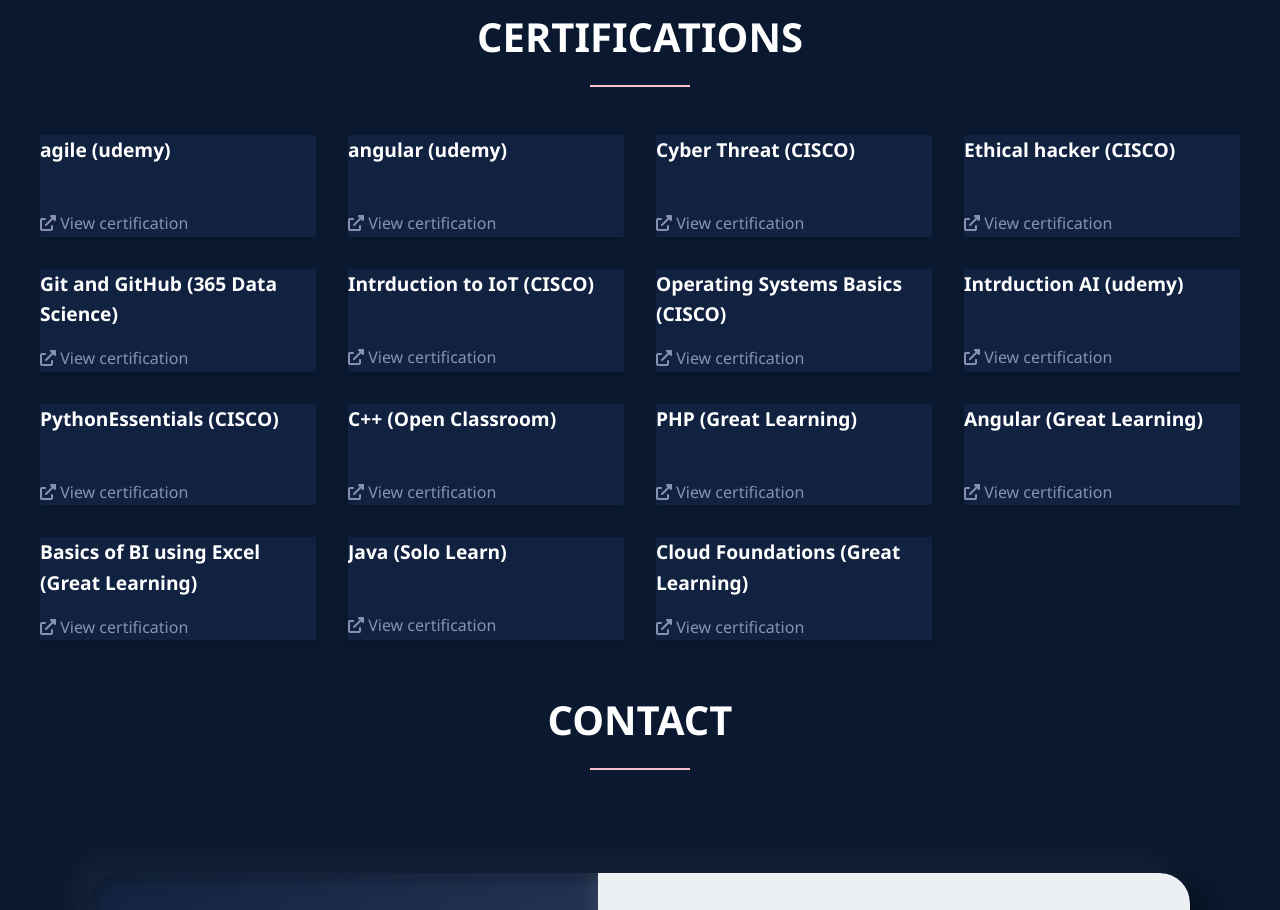
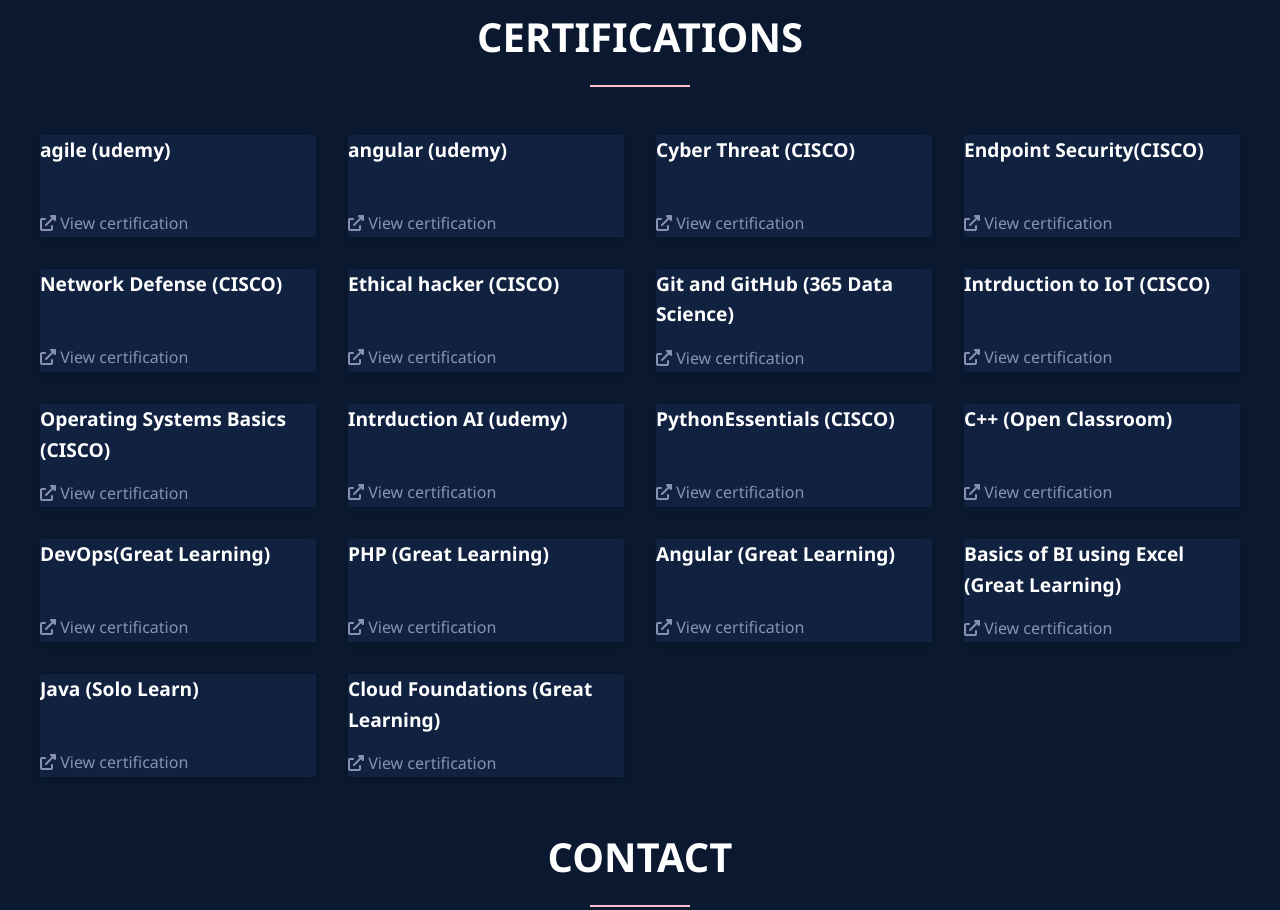
Before and after one commit to SALMAEZAHRAOUI/salmaEZAHRAOUI.github.io, a plain HTML site: page index.html in a window 1280 px wide. Shown: the part 3560-4470 px from the top of the page. Drawn offline with nearby package versions, Linux system fonts and the light colour scheme.

Commit message:
Update index.html

```diff
--- a/index.html
+++ b/index.html
@@ -174,6 +174,14 @@
                 <h3 class="project-title">Cyber Threat (CISCO)</h3>
                 <i class="fas fa-external-link-alt"></i> View certification
             </div>
+            <div class="project-card" data-image="pic\Endpoint Security.jpg">
+                <h3 class="project-title">Endpoint Security(CISCO)</h3>
+                <i class="fas fa-external-link-alt"></i> View certification
+            </div>
+            <div class="project-card" data-image="pic\Network Defense.jpg">
+                <h3 class="project-title">Network Defense (CISCO)</h3>
+                <i class="fas fa-external-link-alt"></i> View certification
+            </div>
             <div class="project-card" data-image="pic\ethicalhacker.jpg">
                 <h3 class="project-title">Ethical hacker (CISCO)</h3>
                 <i class="fas fa-external-link-alt"></i> View certification
@@ -200,6 +208,10 @@
             </div>
             <div class="project-card" data-image="pic/c++.jpeg">
                 <h3 class="project-title">C++ (Open Classroom)</h3>
+                <i class="fas fa-external-link-alt"></i> View certification
+            </div>
+            <div class="project-card" data-image="pic\devops.jpg" >
+                <h3 class="project-title"> DevOps(Great Learning)</h3>
                 <i class="fas fa-external-link-alt"></i> View certification
             </div>
             <div class="project-card" data-image="pic/php.png" >
```
